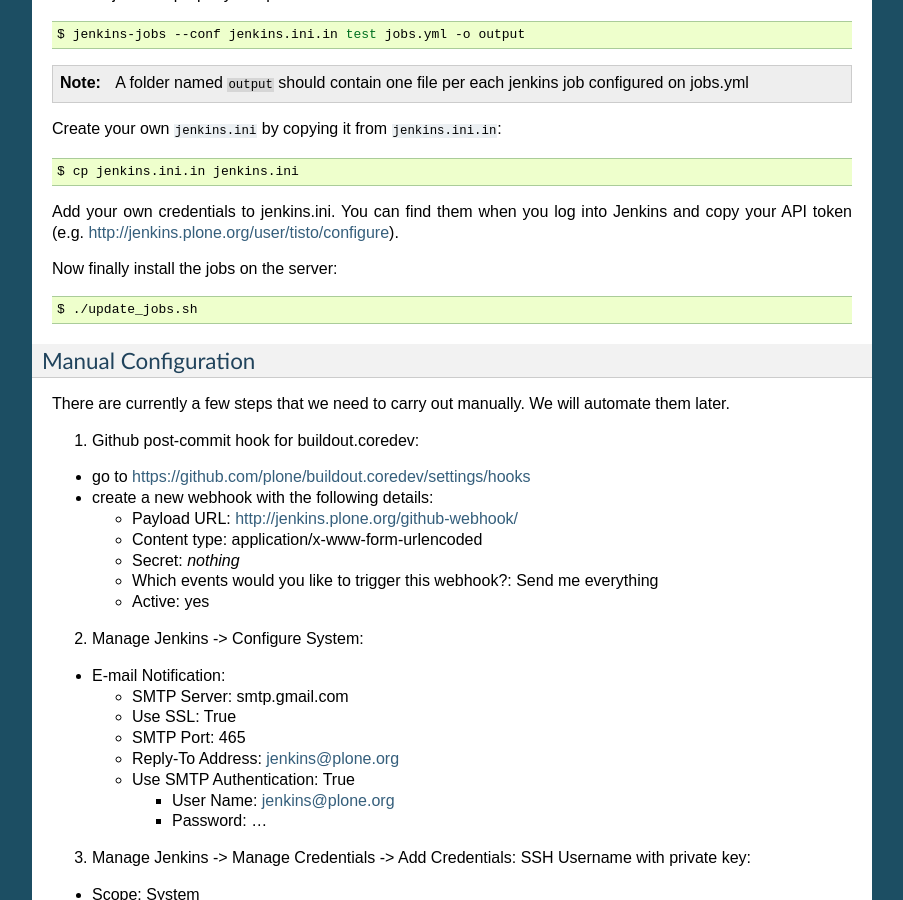
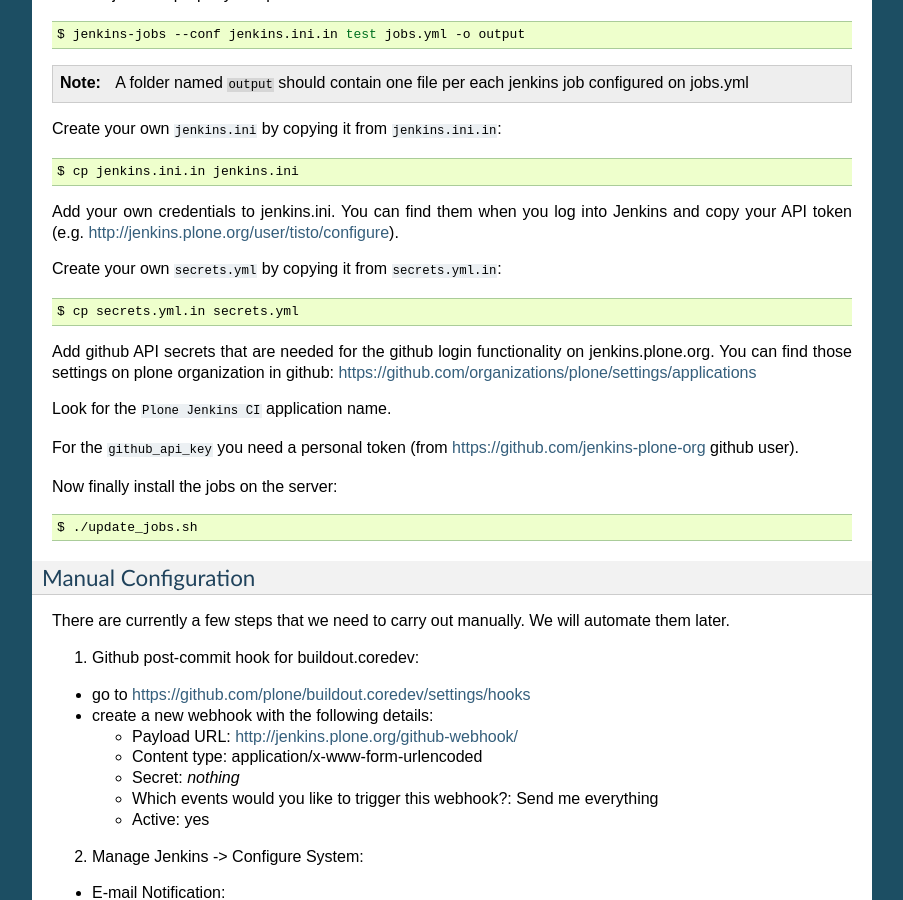
Before and after one commit to plone/jenkins.plone.org, a Sphinx documentation site: the page built from docs/source/setup.rst, in a window 1280 px wide and 900 px high, scrolled down 1119 px. Shown: the whole window, without its empty margins (198-1101 px from the left). Built offline with Sphinx 7.4.7, drawn with Linux system fonts in a browser that asks for light colours.

Commit message:
Update secrets.yml.in

```diff
--- a/docs/source/setup.rst
+++ b/docs/source/setup.rst
@@ -87,6 +87,21 @@
 You can find them when you log into Jenkins and copy your API token
 (e.g. http://jenkins.plone.org/user/tisto/configure).
 
+Create your own ``secrets.yml`` by copying it from ``secrets.yml.in``:
+
+.. code-block:: shell
+
+    $ cp secrets.yml.in secrets.yml
+
+Add github API secrets that are needed for the github login functionality on jenkins.plone.org.
+You can find those settings on plone organization in github:
+https://github.com/organizations/plone/settings/applications
+
+Look for the ``Plone Jenkins CI`` application name.
+
+For the ``github_api_key`` you need a personal token
+(from https://github.com/jenkins-plone-org github user).
+
 Now finally install the jobs on the server:
 
 .. code-block:: shell
```
Also changed, not shown: 1 other file.
